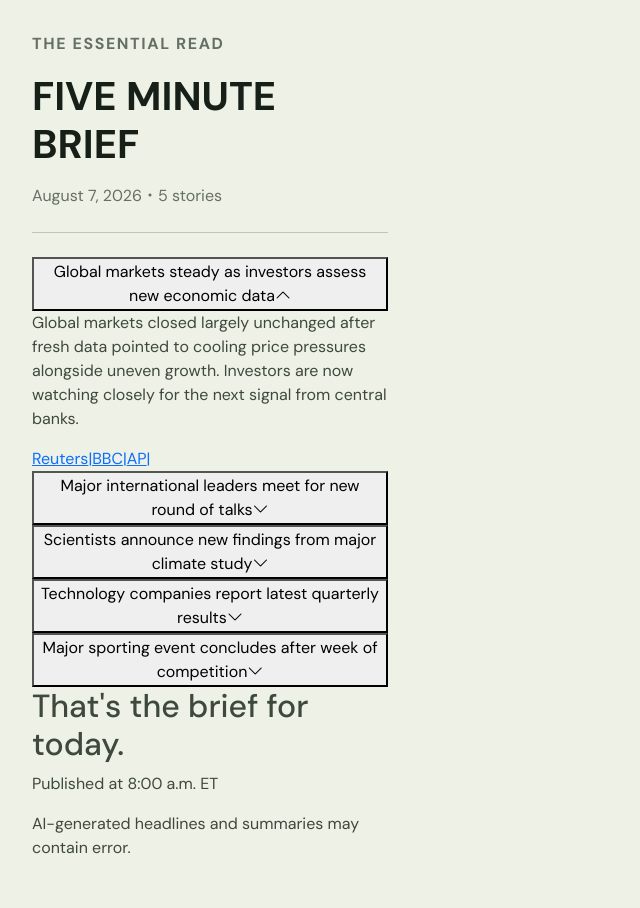
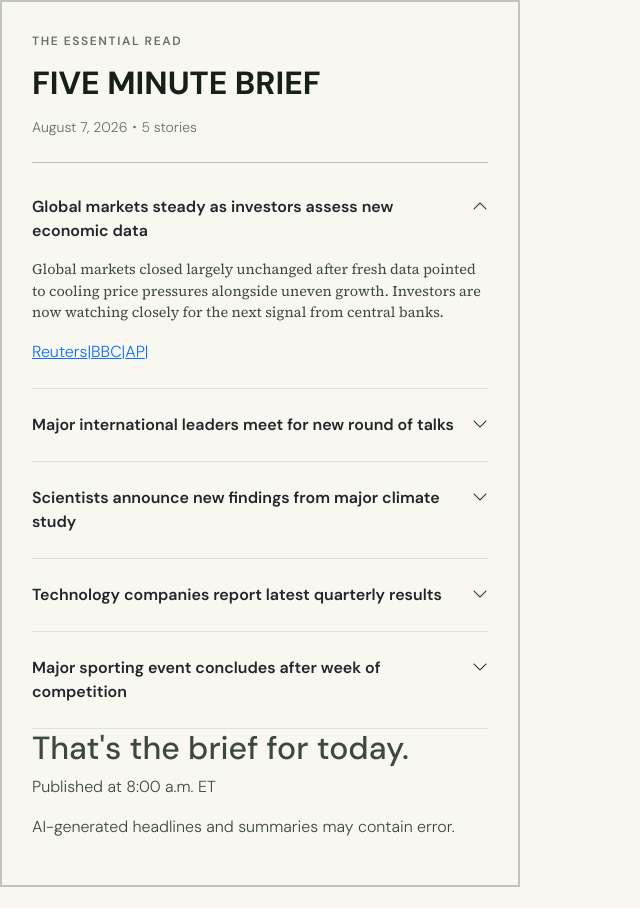
Before and after one commit to ductrl/five-minute-brief, a React (Vite) app: page / in a window 1280 px wide. Shown: the whole page, without its empty margins (0-640 px from the left). After the commit the page ends 887 px from the top, so only its background shows below. Built offline with nearby package versions, Linux system fonts and the light colour scheme.

Commit message:
Styled Story Item and minor tweaks to header

```diff
--- a/src/App.jsx
+++ b/src/App.jsx
@@ -18,7 +18,7 @@ const App = () => {
   }
 
   return (
-    <main className="brief">
+    <main className="brief border border-2">
       <Header
         date={mockBrief.date}
         storyCount={mockBrief.stories.length}
--- a/src/components/Header.jsx
+++ b/src/components/Header.jsx
@@ -1,9 +1,13 @@
 const Header = ({ date, storyCount }) => (
-  <header className="brief-header border-bottom pb-4 mb-4 fs-6">
-    <p className="brief-eyebrow text-uppercase fw-bold mb-3">The essential read</p>
-    <h1 className="brief-title text-uppercase fw-bold mb-3">Five Minute Brief</h1>
+  <header className="brief-header border-bottom pb-4 mb-2">
+    <p className="brief-eyebrow text-uppercase fw-bold mb-3">
+      The essential read
+    </p>
+    <h1 className="brief-title text-uppercase fw-bold mb-3">
+      Five Minute Brief
+    </h1>
     {date && storyCount &&
-      <p className="brief-meta mb-0 fs-6">
+      <p className="brief-meta small mb-0">
         {date}
         <i className="bi bi-dot"></i>
         {storyCount} stories
--- a/src/components/StoryItem.jsx
+++ b/src/components/StoryItem.jsx
@@ -13,24 +13,28 @@ const StoryItem = ({
   }
 
   return (
-    <article>
+    <article className="border-bottom py-4">
       {/* ----- Headline ----- */}
       <button
+        className="story-toggle btn w-100 p-0 border-0 d-flex justify-content-between align-items-start text-start"
         onClick={handleToggle}
       >
-        <span>{headline}</span>
-        <span>
-          {isOpen
-            ? <i className="bi bi-chevron-up"></i>
-            : <i className="bi bi-chevron-down"></i>
-          }
+        <span className="story-headline fw-semibold">
+          {headline}
         </span>
+        <i
+          className={`bi ${
+            isOpen ? 'bi-chevron-up' : 'bi-chevron-down'
+          } ms-3 flex-shrink-0`}
+        ></i>
       </button>
 
       {/* ----- Content ----- */}
       {isOpen && (
         <div>
-          <p>{summary}</p>
+          <p className="story-summary pt-3">
+            {summary}
+          </p>
           {sources.map(source => (
             <a
               key={source.publisher}
--- a/src/index.css
+++ b/src/index.css
@@ -1,4 +1,5 @@
 /* FONTS */
+@import "@fontsource/dm-sans/300.css";
 @import "@fontsource/dm-sans/400.css";
 @import "@fontsource/dm-sans/500.css";
 @import "@fontsource/dm-sans/600.css";
@@ -8,7 +9,7 @@
 @import "@fontsource/source-serif-4/600.css";
 
 :root {
-  --brief-bg: #EEF1E5;
+  --brief-bg: #f8f8f0;
   --brief-headline: #172018;
   --brief-text: #3E493D;
   --brief-secondary: #657064;
@@ -21,14 +22,16 @@
 
 body {
   margin: 0;
-  background-color: var(--brief-bg);
+  background-color: var(--brief-bg) !important;
   color: var(--brief-text);
   font-family: "DM Sans", sans-serif;
+  font-weight: 300;
 }
 
 .brief {
-  width: 420px;
-  padding: 32px;
+  width: 520px;
+  padding: 30px;
+  border-color: var(--brief-border) !important;
 }
 
 .brief-header {
@@ -37,13 +40,30 @@ body {
 
 .brief-title {
   color: var(--brief-headline);
+  font-size: 2rem;
+  line-height: 1.1;
 }
 
 .brief-eyebrow {
   color: var(--brief-secondary);
-  letter-spacing: .1rem;
+  letter-spacing: 0.1rem;
+  font-size: 0.75rem;
+  font-weight: 600 !important;
 }
 
 .brief-meta {
   color: var(--brief-secondary);
 }
+
+.story-headline {
+  font-size: 1rem;
+}
+
+.story-summary {
+  font-family: 'Source Serif 4', serif;
+  font-size: 0.9rem;
+}
+
+.story-toggle:hover {
+  color: var(--brief-text);
+}
```
